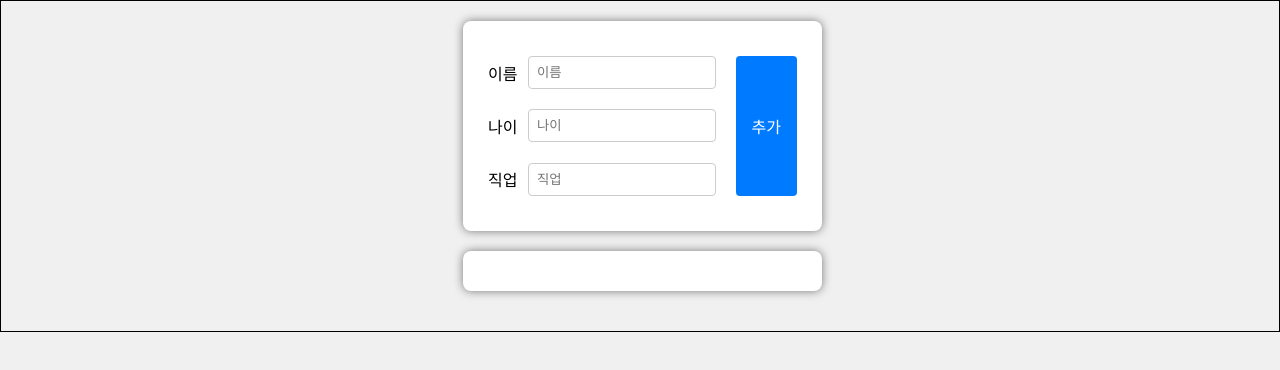
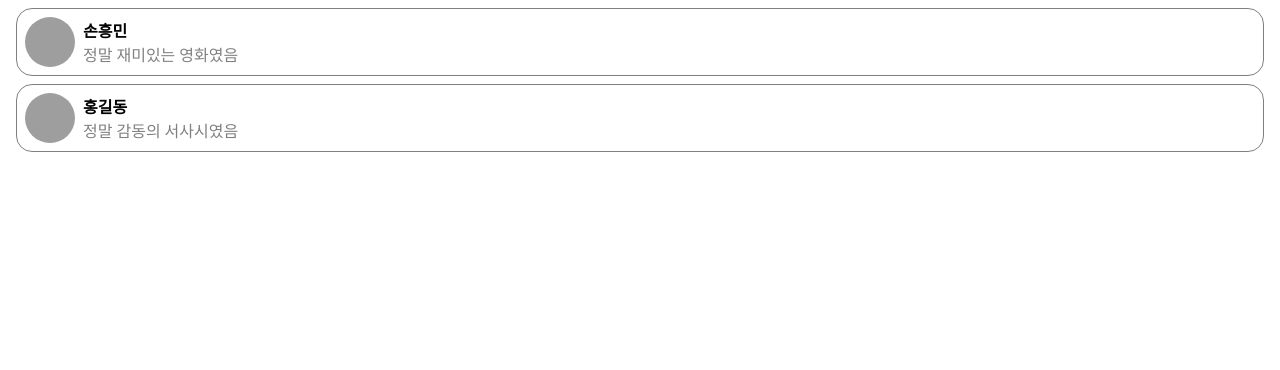
Before and after one commit to Darae0415/react, a React (Create React App) app: page / in a window 1280 px wide. Shown: the top 370 px of the page. Built offline with nearby package versions, Linux system fonts and the light colour scheme; grey boxes are pictures that could not be loaded.

Commit message:
step 댓글컴포넌트

```diff
--- a/src/index.js
+++ b/src/index.js
@@ -1,5 +1,6 @@
+//파일경로 src/index.js
 import ReactDOM from 'react-dom/client';
-import {App} from './App3'
+import {App} from './step10/App'
 
 
 const root = ReactDOM.createRoot(document.getElementById('root'));
--- /dev/null
+++ b/src/step10/App.jsx
@@ -0,0 +1,23 @@
+// 파일정보:src/step10/App.jsx
+// import "./Comment.css"
+import { CommentBox } from "./CommentBox";
+
+const comments = [
+  {name:'손흥민',  comment:'정말 재미있는 영화였음'},
+  {name:'홍길동',  comment:'정말 감동의 서사시였음'},
+];
+export function App(){
+  return (
+    <>
+    {
+      comments.map(
+        (comm) => {
+           return (
+            <CommentBox name={comm.name} comment={comm.comment}></CommentBox>
+          );
+        }
+      )
+    }
+    </>
+  );
+}
--- /dev/null
+++ b/src/step10/Comment.css
@@ -0,0 +1,32 @@
+.wrapper {
+    margin: 8px;
+    padding: 8px;
+    display: flex;
+    flex-direction: row;
+    border: 1px solid grey;
+    border-radius: 16px;
+}
+.image-container {
+    /* 빈 객체였으므로 스타일 없음 */
+    height:50px;
+}
+.image {
+    width: 50px;
+    height: 50px;
+    border-radius: 25px;
+}
+.content-container {
+    margin-left: 8px;
+    display: flex;
+    flex-direction: column;
+    justify-content: center;
+}
+.name-text {
+    color: black;
+    font-size: 16px;
+    font-weight: bold;
+}
+.comment-text {
+    color: black;
+    font-size: 16px;
+}
--- /dev/null
+++ b/src/step10/CommentBox.jsx
@@ -0,0 +1,53 @@
+const styles={
+    wrapper:{
+        margin:8,
+        padding:8,
+        display:"flex",
+        flexDirection:'row',
+        border:'1px solid gray',
+        borderRadius:16,
+    },
+    imageContainer:{
+        height:50,
+    },
+    image:{
+        width:50,
+        height:50,
+        borderRadius:25,
+    },
+    contentContainer:{
+        marginLeft:8,
+        display:'flex',
+        flexDirection:'column',
+        justifyContent:'center',
+    },
+    nameText:{
+        color:'black',
+        fontSize:16,
+        fontWeight:'bold'
+    },
+    commentText:{
+        color:'gray',
+        fontSize:16,
+
+    }
+}
+
+
+export function CommentBox(comm){
+    return(
+        <div style={styles.wrapper}>
+                <div style={styles.imageContainer}>
+                    <img
+                        src="https://upload.wikimedia.org/wikipedia/commons/8/89/Portrait_Placeholder.png"
+                        style={styles.image}
+                        alt="Profile Image"
+                    />
+                </div>
+                <div style={styles.contentContainer}>
+                    <span style={styles.nameText}>{comm.name}</span>
+                    <span style={styles.commentText}>{comm.comment}</span>
+                </div>
+            </div>
+    );
+}
--- /dev/null
+++ b/src/test/test5.html
@@ -0,0 +1,71 @@
+<!DOCTYPE html>
+<html lang="en">
+<head>
+    <meta charset="UTF-8">
+    <meta name="viewport" content="width=device-width, initial-scale=1.0">
+    <title>Profile</title>
+    <link rel="stylesheet" href="styles.css">
+    <style>
+      .wrapper {
+          margin: 8px;
+          padding: 8px;
+          display: flex;
+          flex-direction: row;
+          border: 1px solid grey;
+          border-radius: 16px;
+      }
+      .image-container {
+          /* 빈 객체였으므로 스타일 없음 */
+          height:50px;
+      }
+      .image {
+          width: 50px;
+          height: 50px;
+          border-radius: 25px;
+      }
+      .content-container {
+          margin-left: 8px;
+          display: flex;
+          flex-direction: column;
+          justify-content: center;
+      }
+      .name-text {
+          color: black;
+          font-size: 16px;
+          font-weight: bold;
+      }
+      .comment-text {
+          color: black;
+          font-size: 16px;
+      }
+    </style>
+</head>
+<body>
+    <div class="wrapper">
+        <div class="image-container">
+            <img
+                src="https://upload.wikimedia.org/wikipedia/commons/8/89/Portrait_Placeholder.png"
+                class="image"
+                alt="Profile Image"
+            />
+        </div>
+        <div class="content-container">
+            <span class="name-text">홍길동</span>
+            <span class="comment-text">정말 재미있는 영화였음</span>
+        </div>
+    </div>
+    <div class="wrapper">
+        <div class="image-container">
+            <img
+                src="https://upload.wikimedia.org/wikipedia/commons/8/89/Portrait_Placeholder.png"
+                class="image"
+                alt="Profile Image"
+            />
+        </div>
+        <div class="content-container">
+            <span class="name-text">홍길동2</span>
+            <span class="comment-text">정말 감동적인 영화였음</span>
+        </div>
+    </div>
+</body>
+</html>
```
Also changed, not shown: src/test/MemberList.jsx (+2 -0 lines), src/test/MemberList2.css (added, +3 -0 lines).
